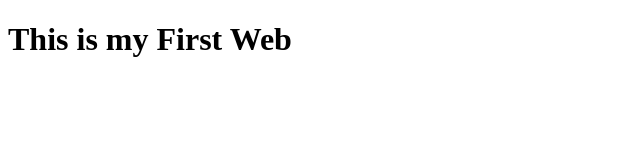
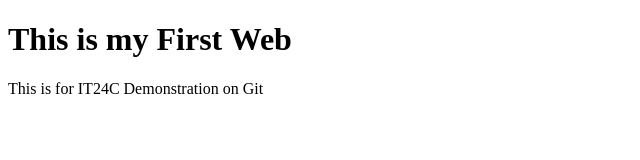
Before and after one commit to Marchilyn-Abunda/IT24C, a plain HTML site: page index.html in a window 1280 px wide. Shown: the whole page, without its empty margins (0-640 px from the left). Drawn offline with Linux system fonts and the light colour scheme.

Commit message:
This is my second commit (Updated index.html)

```diff
--- a/index.html
+++ b/index.html
@@ -7,5 +7,6 @@
 </head>
 <body>
     <h1> This is my First Web</h1>
+<p> This is for IT24C Demonstration on Git</p>
 </body>
 </html>
```
